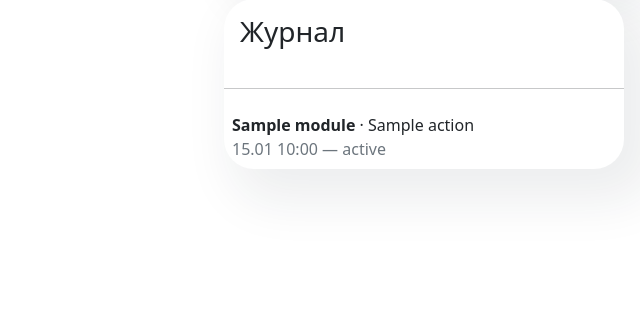
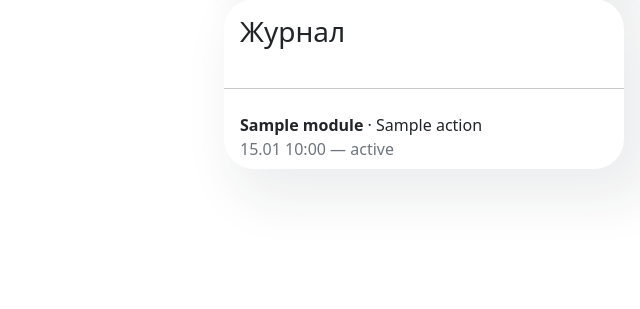
Before and after one commit to Mara8647/web-trash, a Flask app: template templates/dashboard.html in a window 1280 px wide. Shown: the part 374-683 px from the top of the page, without its empty margins (640-1280 px from the left). Run offline with Flask 3, Linux system fonts and the light colour scheme; the template is opened without the code that fills it: most values are stand-ins (such as "Sample title", 1, 10 or a date in 2020); parts of the project's set-up code (start-up, migrations or seed data) failed here and were passed over.

Commit message:
Update dashboard.html

```diff
--- a/templates/dashboard.html
+++ b/templates/dashboard.html
@@ -53,7 +53,7 @@
         <hr>
             <div class="p-2">
                 {% for log in logs %}
-                <div class="timeline-item">
+                <div class="ps-2">
                     <strong>{{ log.module }}</strong> · {{ log.action }}
                     <div class="text-secondary">{{ log.created_at.strftime('%d.%m %H:%M') }} — {{ log.status }}</div>
                 </div>
```
